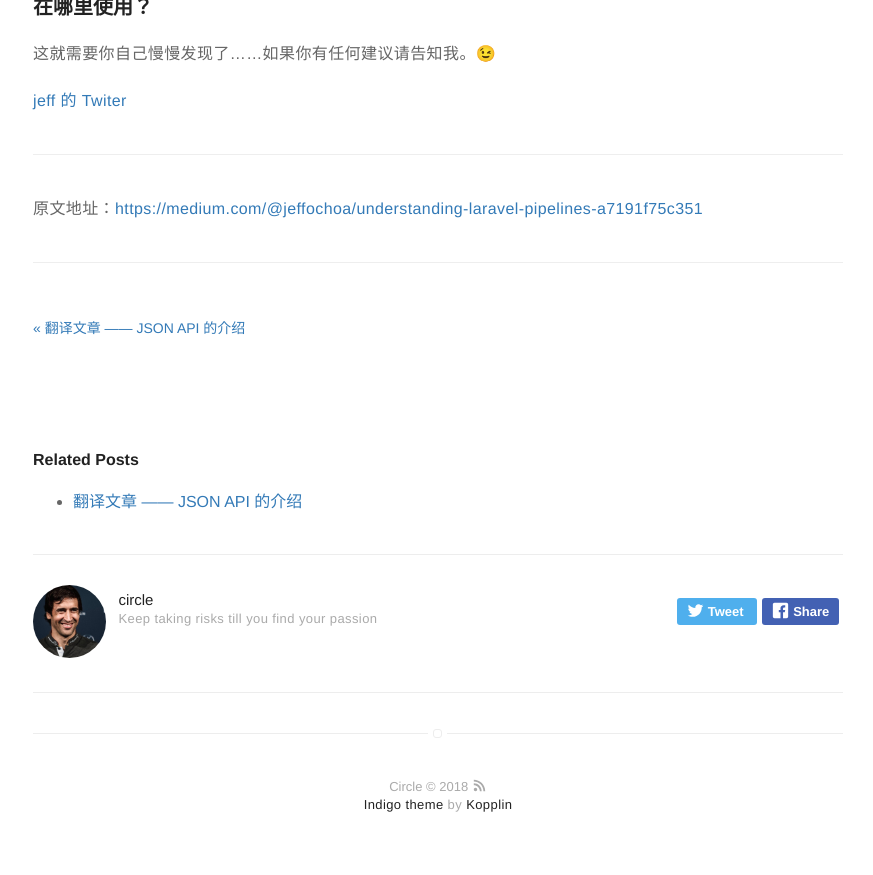
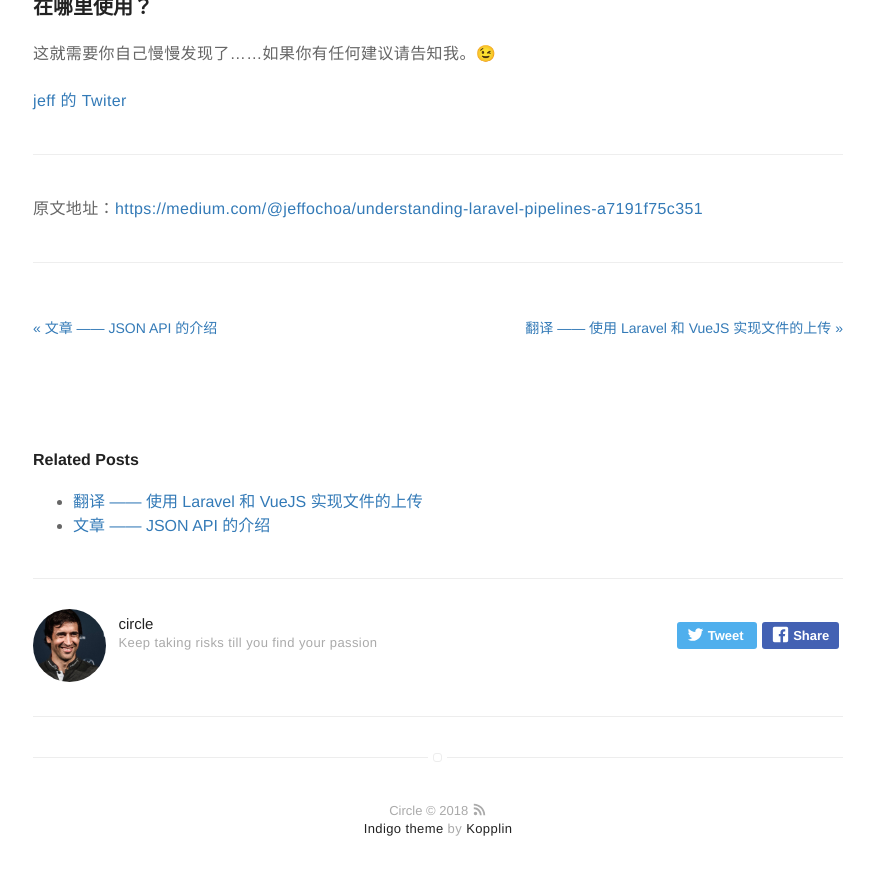
Before and after one commit to rust17/blog, a Jekyll site: the page built from _posts/2018-11-10-translation-understanding-laravel-pipelines.markdown, in a window 1280 px wide and 900 px high, scrolled down 4219 px. Shown: the top 875 px of the window, without its empty margins (202-1075 px from the left). Built offline with Jekyll 4.4.1, drawn with Linux system fonts in a browser that asks for light colours; comment, search, counter and statistics services are not loaded; some of the changed text lies outside the part shown.

Commit message:
add article--translation-file-upload-with-laravel-and-vuejs

```diff
--- a/_posts/2018-11-03-Introduction-to-the-JSON-API.markdown
+++ b/_posts/2018-11-03-Introduction-to-the-JSON-API.markdown
@@ -1,5 +1,5 @@
 ---
-title: "翻译文章 —— JSON API 的介绍"
+title: "文章 —— JSON API 的介绍"
 layout: post
 date: 2018-11-03 22:00
 headerImage: false
--- a/_posts/2018-11-10-translation-understanding-laravel-pipelines.markdown
+++ b/_posts/2018-11-10-translation-understanding-laravel-pipelines.markdown
@@ -1,5 +1,5 @@
 ---
-title: "翻译文章 —— 理解 Laravel 的管道方式"
+title: "文章 —— 理解 Laravel 的管道方式"
 layout: post
 date: 2018-11-10 09:00
 headerImage: false
--- /dev/null
+++ b/_posts/2018-11-14-translation-file-upload-with-laravel-and-vuejs.markdown
@@ -0,0 +1,13 @@
+---
+title: "翻译 —— 使用 Laravel 和 VueJS 实现文件的上传"
+layout: post
+date: 2018-11-14 18:00
+headerImage: false
+tag:
+- translation
+- laravel
+- vuejs
+category: blog
+author: circle
+description: 翻译文章 —— Laravel 的上传功能实现
+---
```
